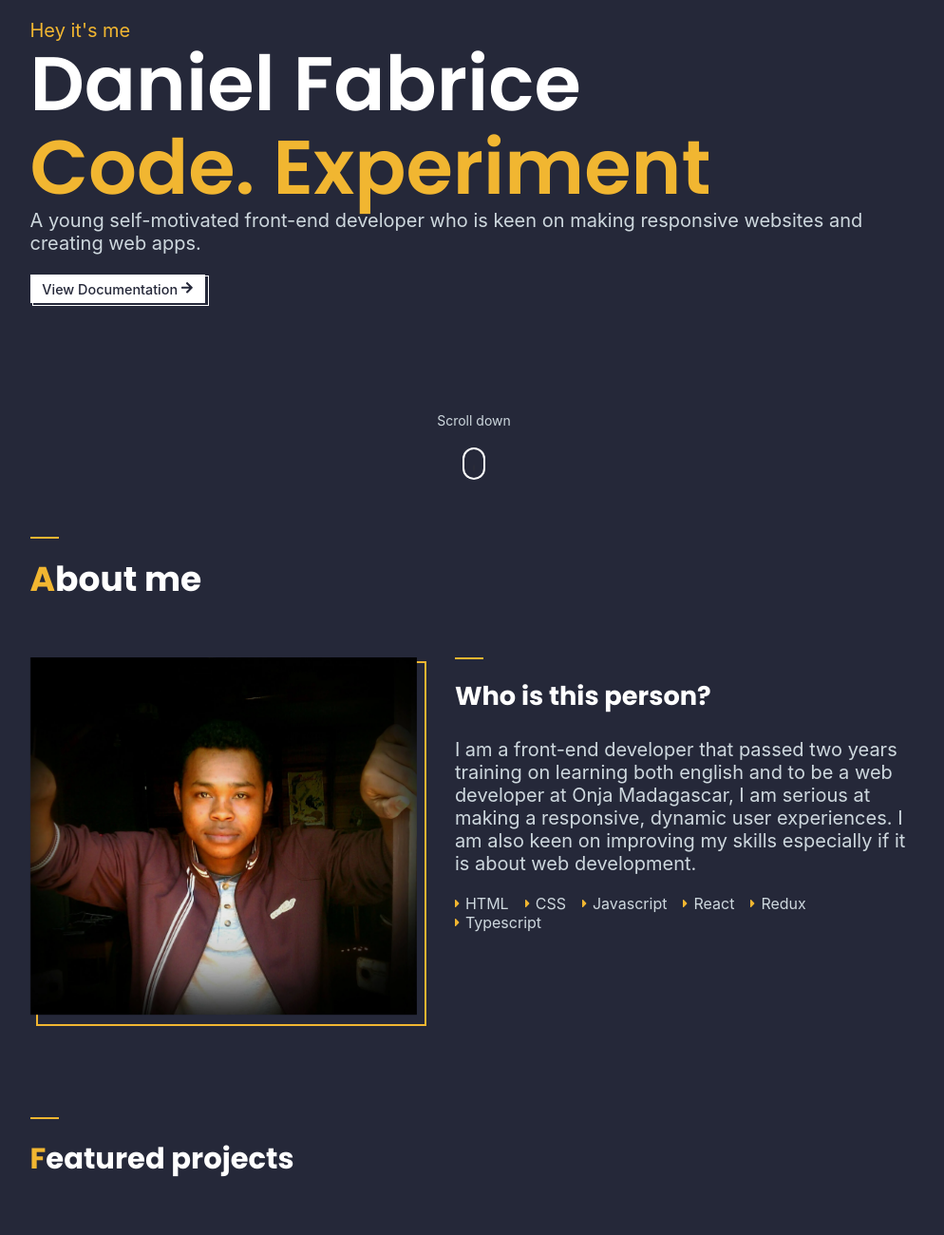
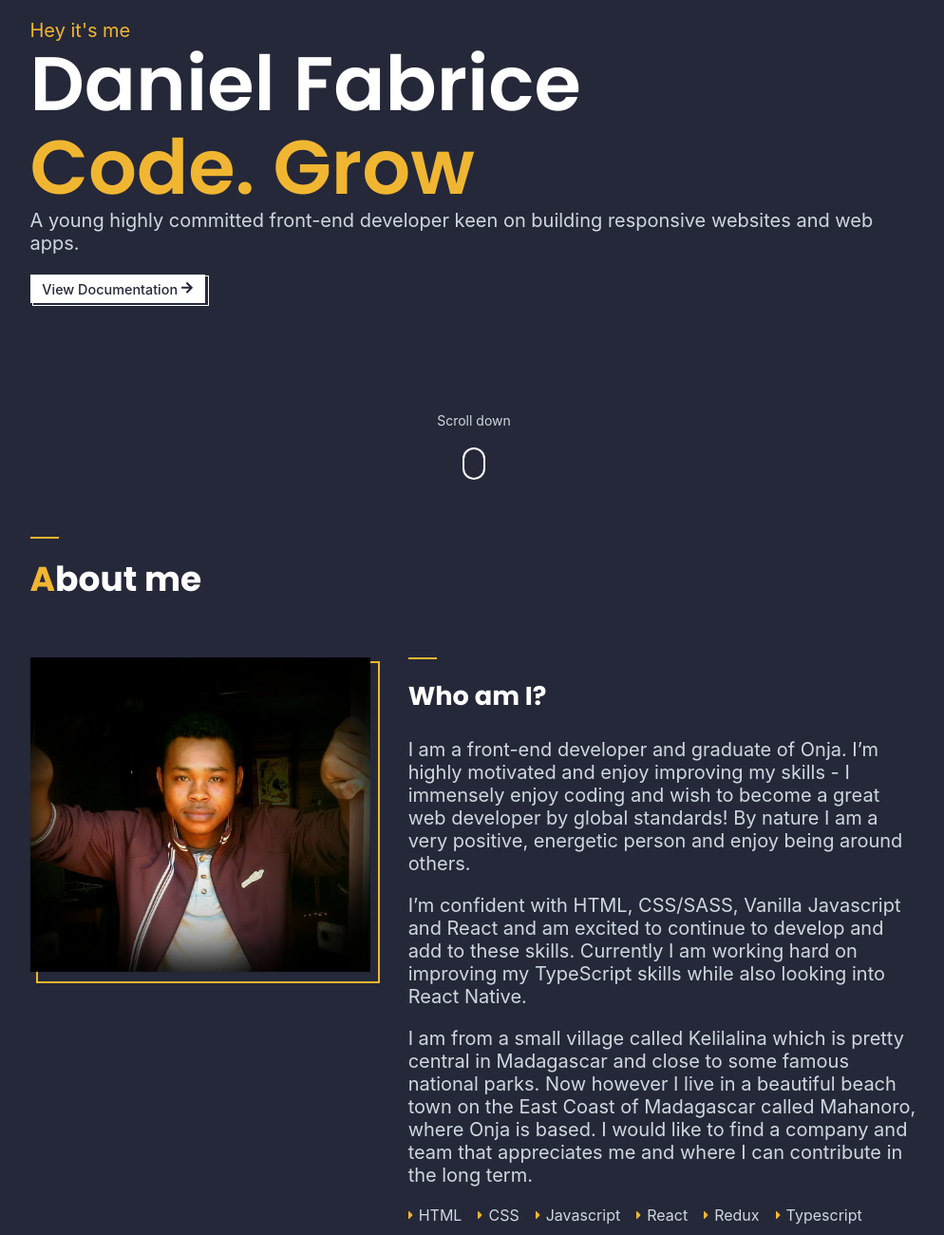
Before and after one commit to voromahery/portofolio-daniel, a website: page webroot/index.html in a window 1280 px wide. Shown: the part 260-1560 px from the top of the page at 95% size, without its empty margins (141-1135 px from the left). Drawn offline with Linux system fonts and the light colour scheme; files whose address does not match are found by name.

Commit message:
Added more description

```diff
--- a/webroot/index.html
+++ b/webroot/index.html
@@ -109,11 +109,10 @@
           <article class="header__article">
             <h2 class="header__article--title">
               <div class="header__article--name">Daniel Fabrice</div>
-              <div class="header__article--skills">Code. Experiment</div>
+              <div class="header__article--skills">Code. Grow</div>
             </h2>
             <p class="header__article--paragraph paragraph">
-              A young self-motivated front-end developer who is keen on making
-              responsive websites and creating web apps.
+              A young highly committed front-end developer keen on building responsive websites and web apps.
             </p>
             <a class="header__article--button"
               >View Documentation
@@ -169,13 +168,15 @@
               <img src="./images/daniel.webp" alt="" class="about-me__image" />
             </div>
             <div class="about-me__article--wrapper">
-              <h2 class="about-me__article--title">Who is this person?</h2>
+              <h2 class="about-me__article--title">Who am I?</h2>
               <p class="about-me__article--paragraph paragraph">
-                I am a front-end developer that passed two years training on
-                learning both english and to be a web developer at Onja
-                Madagascar, I am serious at making a responsive, dynamic user
-                experiences. I am also keen on improving my skills especially if
-                it is about web development.
+                I am a front-end developer and graduate of Onja. I’m highly motivated and enjoy improving my skills - I immensely enjoy coding and wish to become a great web developer by global standards! By nature I am a very positive, energetic person and enjoy being around others.
+              </p>
+              <p class="about-me__article--paragraph paragraph">
+                I’m confident with HTML, CSS/SASS, Vanilla Javascript and React and am excited to continue to develop and add to these skills. Currently I am working hard on improving my TypeScript skills while also looking into React Native.
+              </p>
+              <p class="about-me__article--paragraph paragraph">
+                I am from a small village called Kelilalina which is pretty central in Madagascar and close to some famous national parks. Now however I live in a beautiful beach town on the East Coast of Madagascar called Mahanoro, where Onja is based. I would like to find a company and team that appreciates me and where I can contribute in the long term.
               </p>
               <ul class="skills__list">
                 <li class="skills__list--item">
@@ -226,8 +227,7 @@
           <h2 class="section__contact--title title">Contact Details</h2>
           <article class="contact__article">
             <p class="contact__paragraph paragraph">
-              Have a question or want to work together, feel free to contact me
-              with the contacts below.
+              I would be very happy to hear from you, feel free to contact me with the contacts below.
             </p>
           </article>
           <div class="contact__line"></div>
@@ -254,7 +254,7 @@
                 <span class="contact__detail">daniel.her@onja.org</span>
               </div>
             </div>
-            <div class="contact__item">
+            <!-- <div class="contact__item">
               <img
                 src="./images/phone-icon.svg"
                 class="contact__image"
@@ -264,7 +264,7 @@
                 <p class="contact__name">Phone Number</p>
                 <span class="contact__detail">+2613791472</span>
               </div>
-            </div>
+            </div> -->
           </div>
         </div>
       </section>
```
